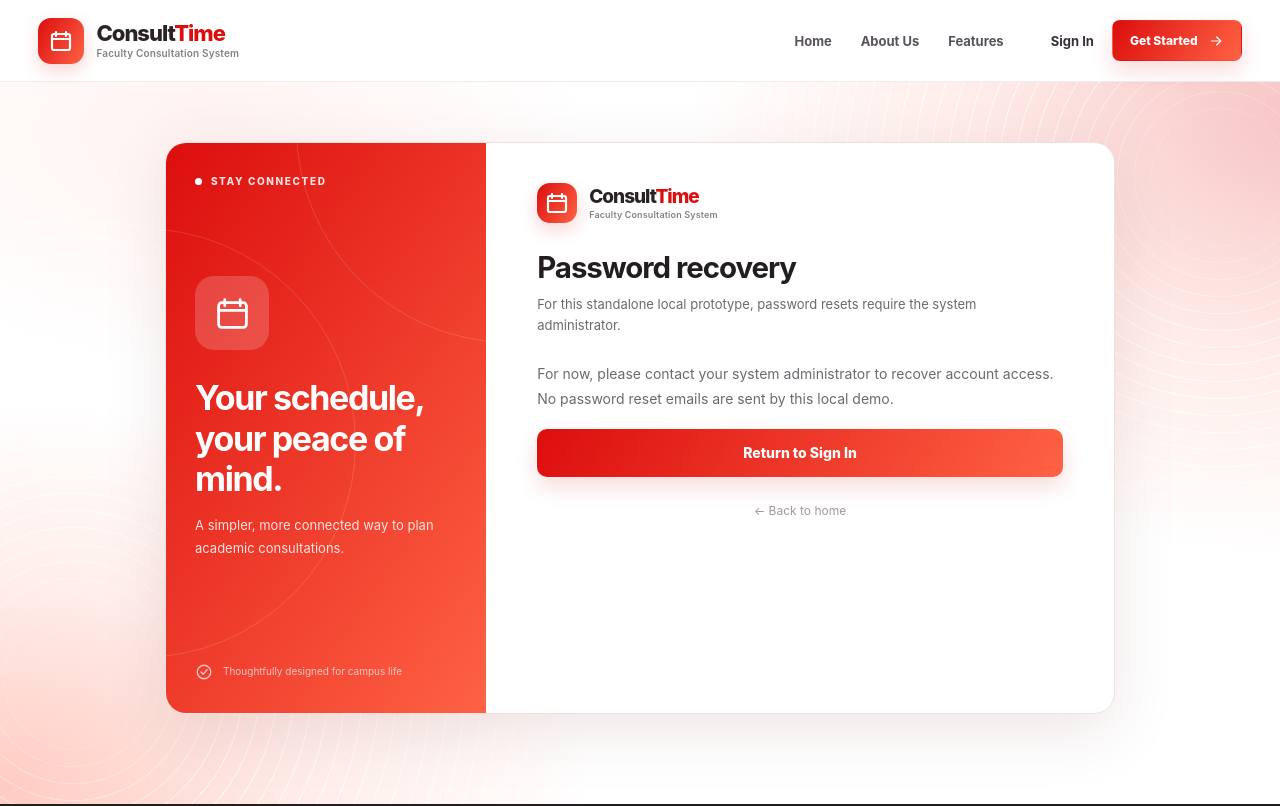
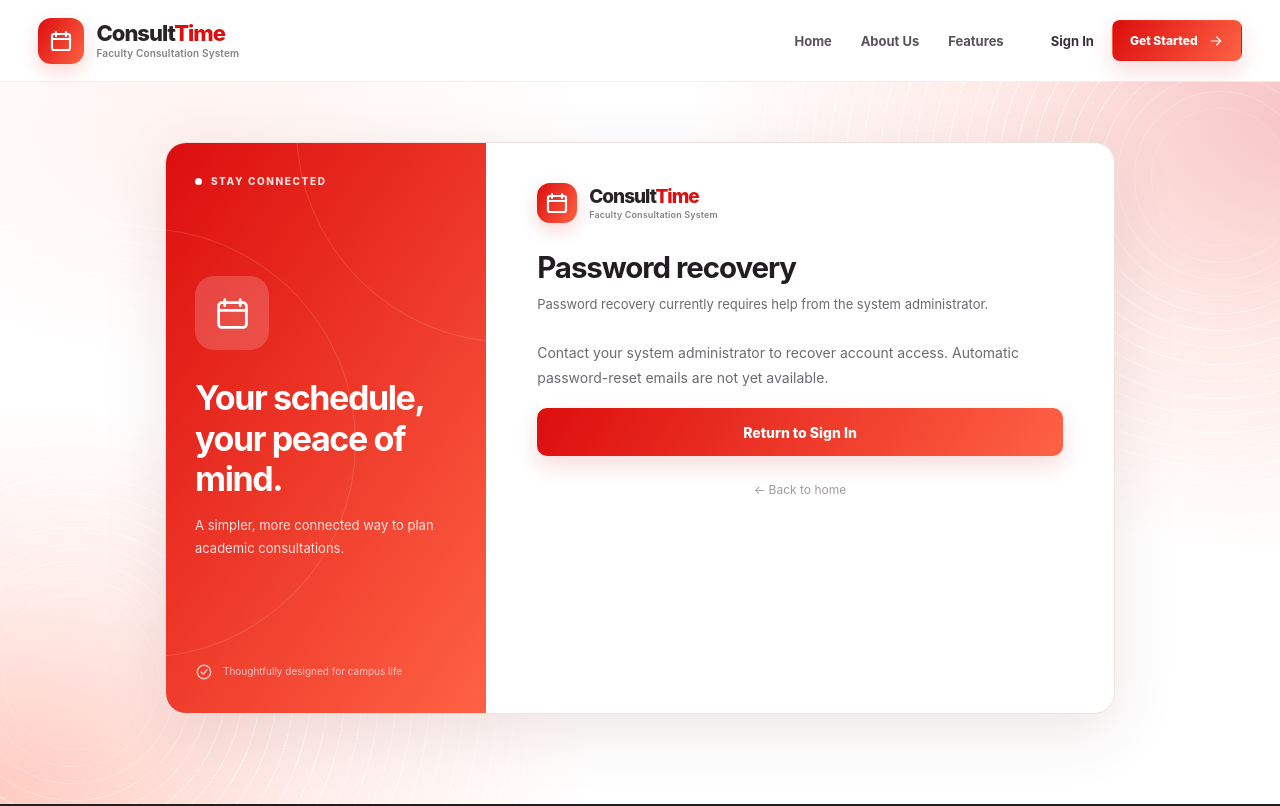
Before and after one commit to wanawaj/ConsultTime-G6, a React (Vite) app: page /forgot-password in a window 1280 px wide. Shown: the top 806 px of the page. Built offline with nearby package versions, Linux system fonts and the light colour scheme; no server answers.

Commit message:
Update password reset flow

```diff
--- a/src/pages/ResetPasswordPage.jsx
+++ b/src/pages/ResetPasswordPage.jsx
@@ -4,11 +4,11 @@ export default function ResetPasswordPage() {
   return (
     <AuthFrame
       title="Password recovery"
-      description="For this standalone local prototype, password resets require the system administrator."
+      description="Password recovery currently requires help from the system administrator."
     >
       <p className="ct-auth-information">
-        For now, please contact your system administrator to recover account
-        access. No password reset emails are sent by this local demo.
+        Contact your system administrator to recover account access. Automatic
+        password-reset emails are not yet available.
       </p>
       <Link className="ct-btn ct-btn-primary ct-form-submit" to="/login">
         Return to Sign In
```
